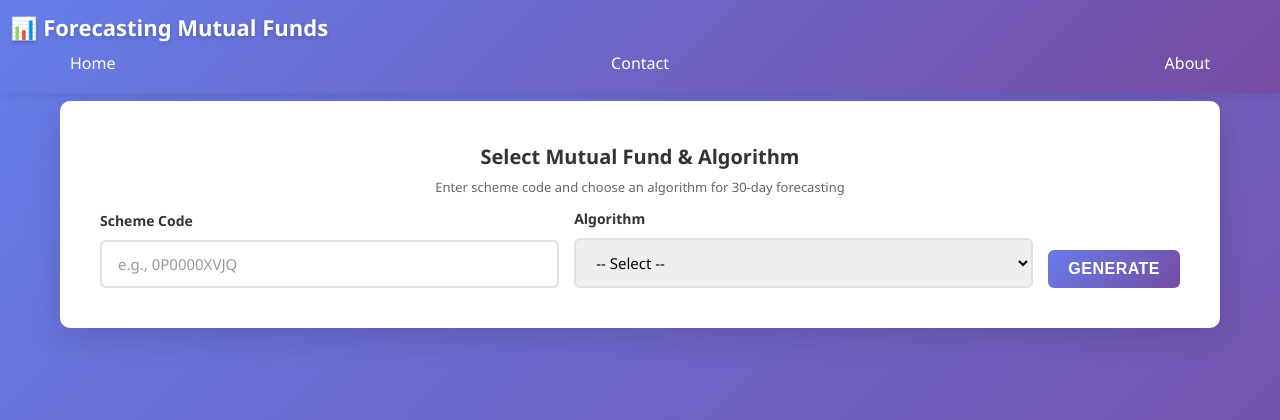
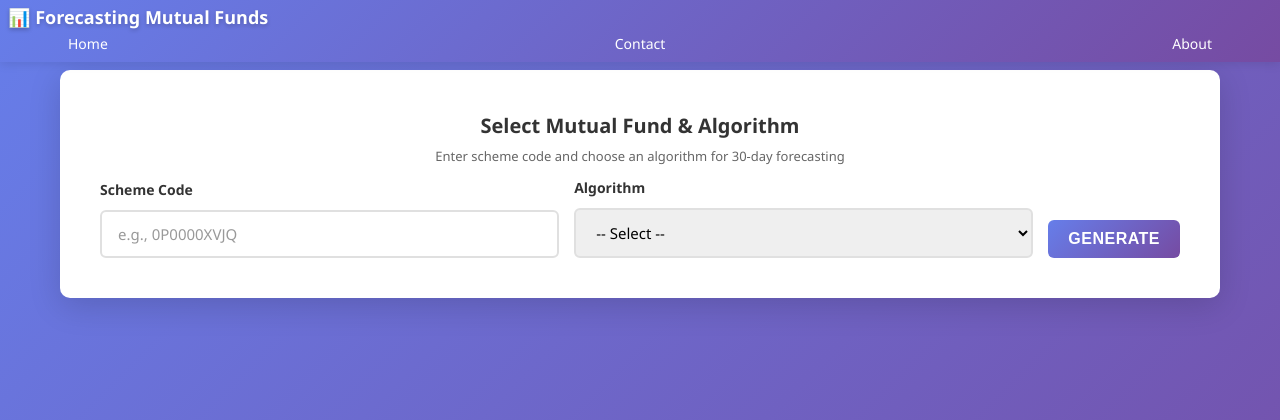
Before and after one commit to NayakwadiS/Forecasting_Mutual_Funds, a Flask app: page / in a window 1280 px wide. Shown: the top 420 px of the page. Run offline with Flask 3, Linux system fonts and the light colour scheme.

Commit message:
update new features

```diff
--- a/static/css/stayles.css
+++ b/static/css/stayles.css
@@ -16,7 +16,7 @@ body {
 /* ===== Header Styles ===== */
 .header {
   background: linear-gradient(135deg, #667eea 0%, #764ba2 100%);
-  padding: 10px 0;
+  padding: 6px 0;
   box-shadow: 0 2px 10px rgba(0, 0, 0, 0.1);
   position: sticky;
   top: 0;
@@ -37,13 +37,16 @@ body {
   text-decoration: none;
   font-weight: 500;
   transition: all 0.3s ease;
-  padding: 6px 10px;
+  padding: 4px 8px;
+  line-height: 1.2;
+  font-size: 14px;
   border-radius: 5px;
 }
 
 .header a.logo {
-  font-size: 22px;
+  font-size: 18px;
   font-weight: bold;
+  line-height: 1.1;
   text-shadow: 0 2px 4px rgba(0, 0, 0, 0.2);
 }
 
@@ -54,14 +57,14 @@ body {
 
 .header-right {
   display: flex;
-  gap: 10px;
+  gap: 6px;
 }
 
 @media screen and (max-width: 600px) {
   .header > div {
     flex-direction: column;
     text-align: center;
-    gap: 15px;
+    gap: 8px;
   }
   .header-right {
     flex-direction: column;
```
Also changed, not shown: README.md, images/web_app.png.
